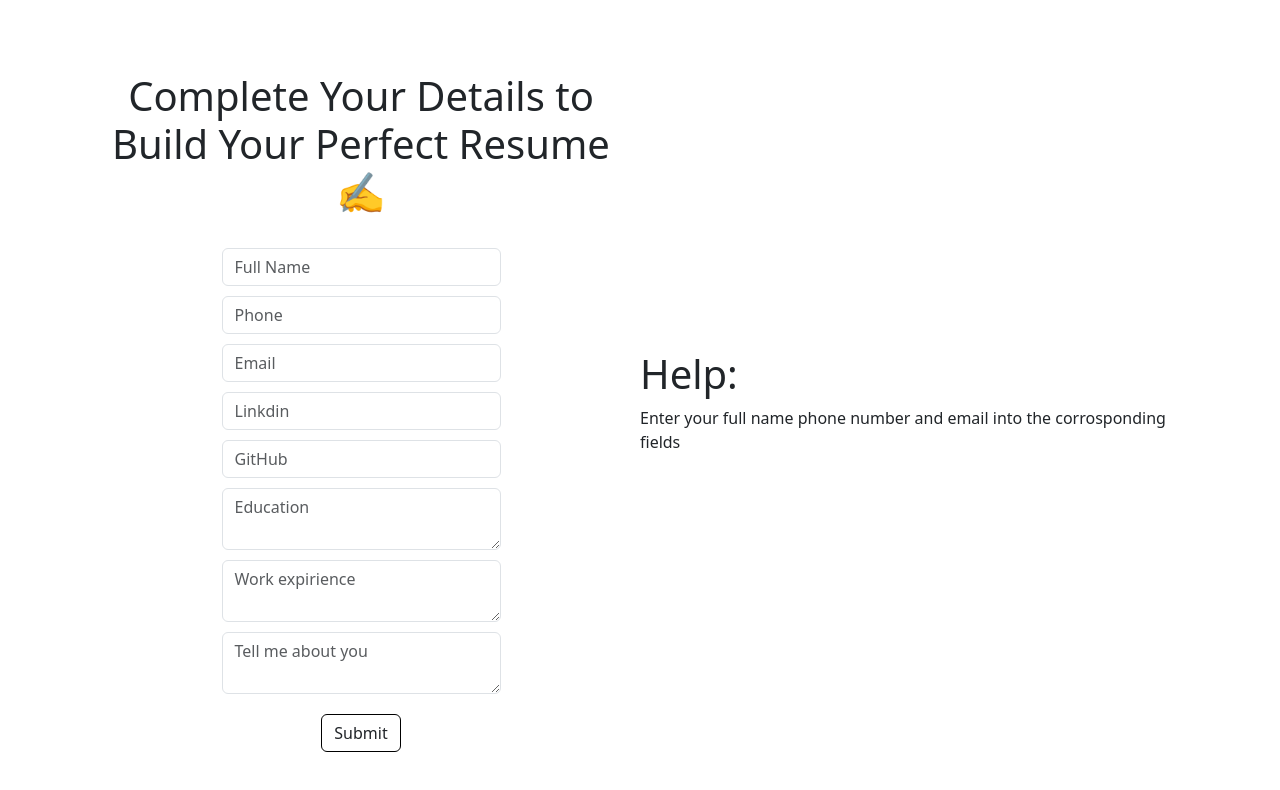
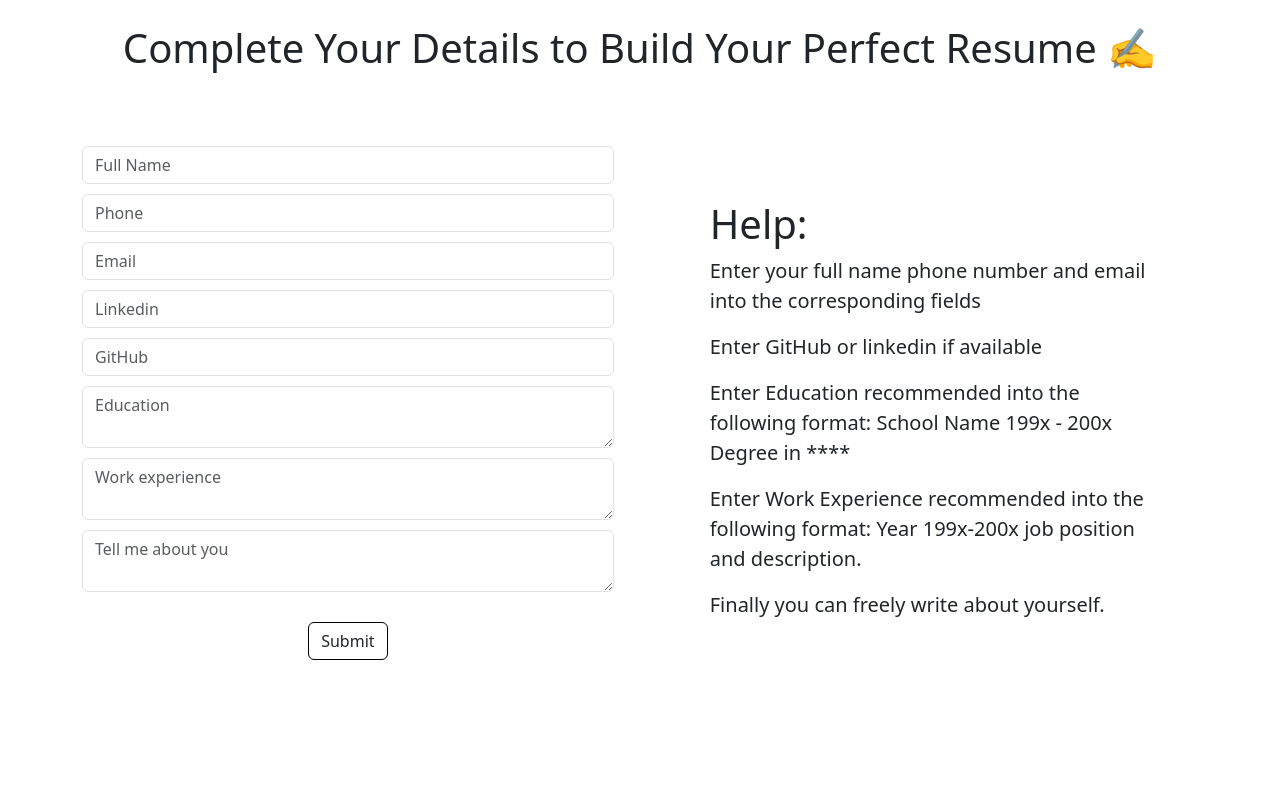
Before and after one commit to ihuda100/re_cv_client, a React (Vite) app: page /form in a window 1280 px wide. Shown: the top 790 px of the page. Built offline with nearby package versions, Linux system fonts and the light colour scheme.

Commit message:
Redid the create cv page

```diff
--- a/src/componentsClient/Form.jsx
+++ b/src/componentsClient/Form.jsx
@@ -34,21 +34,12 @@ const Form = () => {
 
   return (
     <>
-      <div className="container  d-flex justify-content-center align-items-center mt-5">
-        <div
-          style={{
-            display: "flex",
-            flexDirection: "column",
-            justifyContent: "center",
-            alignItems: "center",
-            className: "col-6",
-          }}
-        >
       <div>
         <h1 className="py-4 " style={{ textAlign: "center" }}>
           Complete Your Details to Build Your Perfect Resume ✍️
         </h1>
       </div>
+      <div className=" container d-flex  align-items-center justify-content-center gap-5">
         <form
           action=""
           style={{
@@ -56,8 +47,9 @@ const Form = () => {
             flexDirection: "column",
             textAlign: "center",
             gap: "10px",
-              width: "50%",
+            //  width: "10%",
           }}
+          className="w-50"
         >
           <input
             className="form-control"
@@ -83,7 +75,7 @@ const Form = () => {
           <input
             className="form-control"
             type="text"
-              placeholder="Linkdin"
+            placeholder="Linkedin"
             id="linkdin"
           />
           <input
@@ -102,7 +94,7 @@ const Form = () => {
           <textarea
             className="form-control"
             type="text"
-              placeholder="Work expirience"
+            placeholder="Work experience"
             id="workExpirience"
             required
           />
@@ -112,20 +104,30 @@ const Form = () => {
             placeholder="Tell me about you"
             id="body"
           />
-          </form>
           <div style={{ padding: "20px" }}>
             <button className="btn border-black" onClick={sendDataForUpgrade}>
               Submit
             </button>
           </div>
           <div>{loading && <img src={gif} alt="loading" width={50} />}</div>
-        </div>
-        <div className="col-6">
+        </form>
+
+        <div className="w-50 d-block fs-5 p-5 my-5 ">
           <h1>Help:</h1>
           <p>
-            Enter your full name phone number and email into the corrosponding
+            Enter your full name phone number and email into the corresponding
             fields
           </p>
+          <p>Enter GitHub or linkedin if available</p>
+          <p>
+            Enter Education recommended into the following format: School Name
+            199x - 200x Degree in ****
+          </p>
+          <p>
+            Enter Work Experience recommended into the following format: Year
+            199x-200x job position and description.
+          </p>
+          <p>Finally you can freely write about yourself.</p>
         </div>
       </div>
     </>
```
Lines whose indentation alone changed are shown as unchanged.
